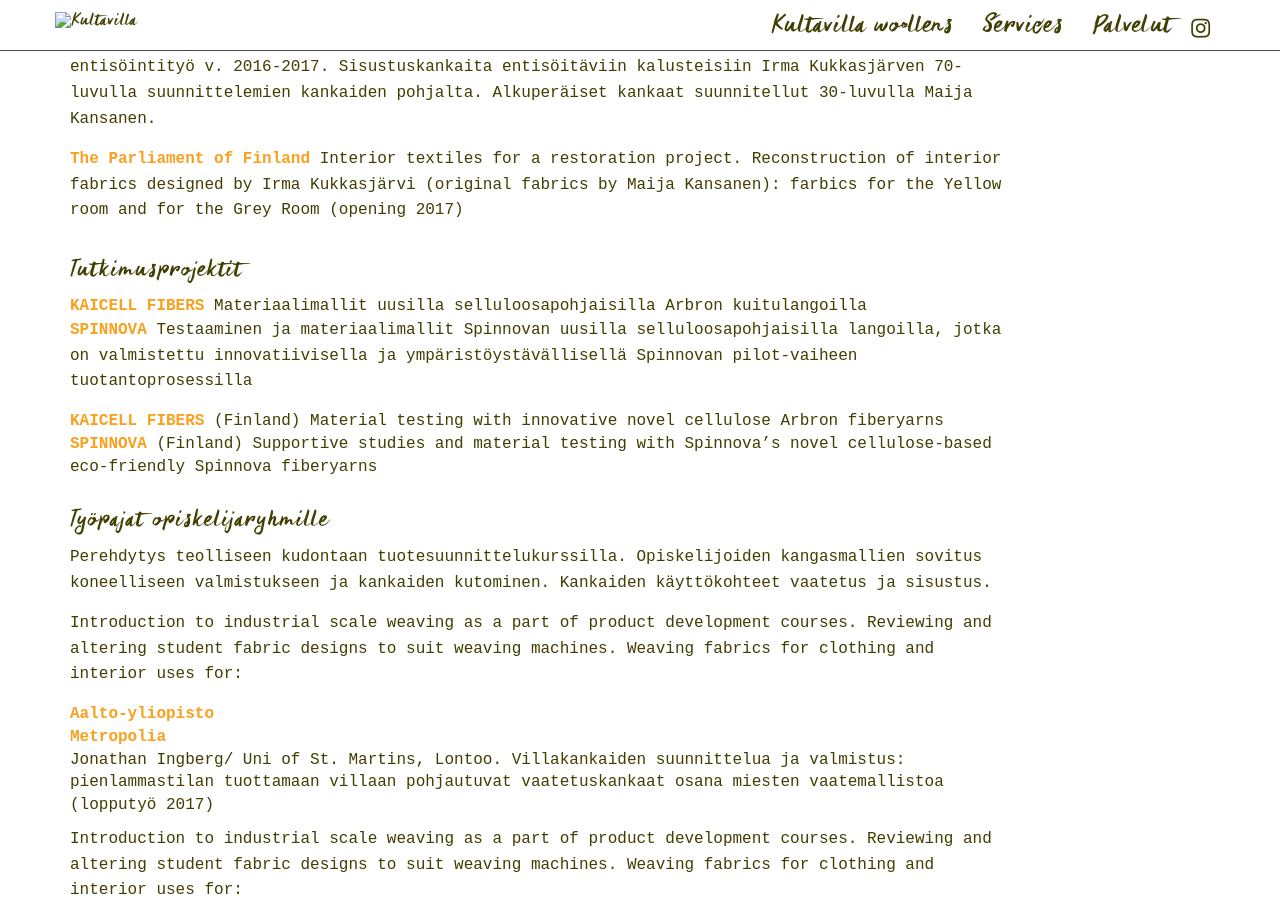
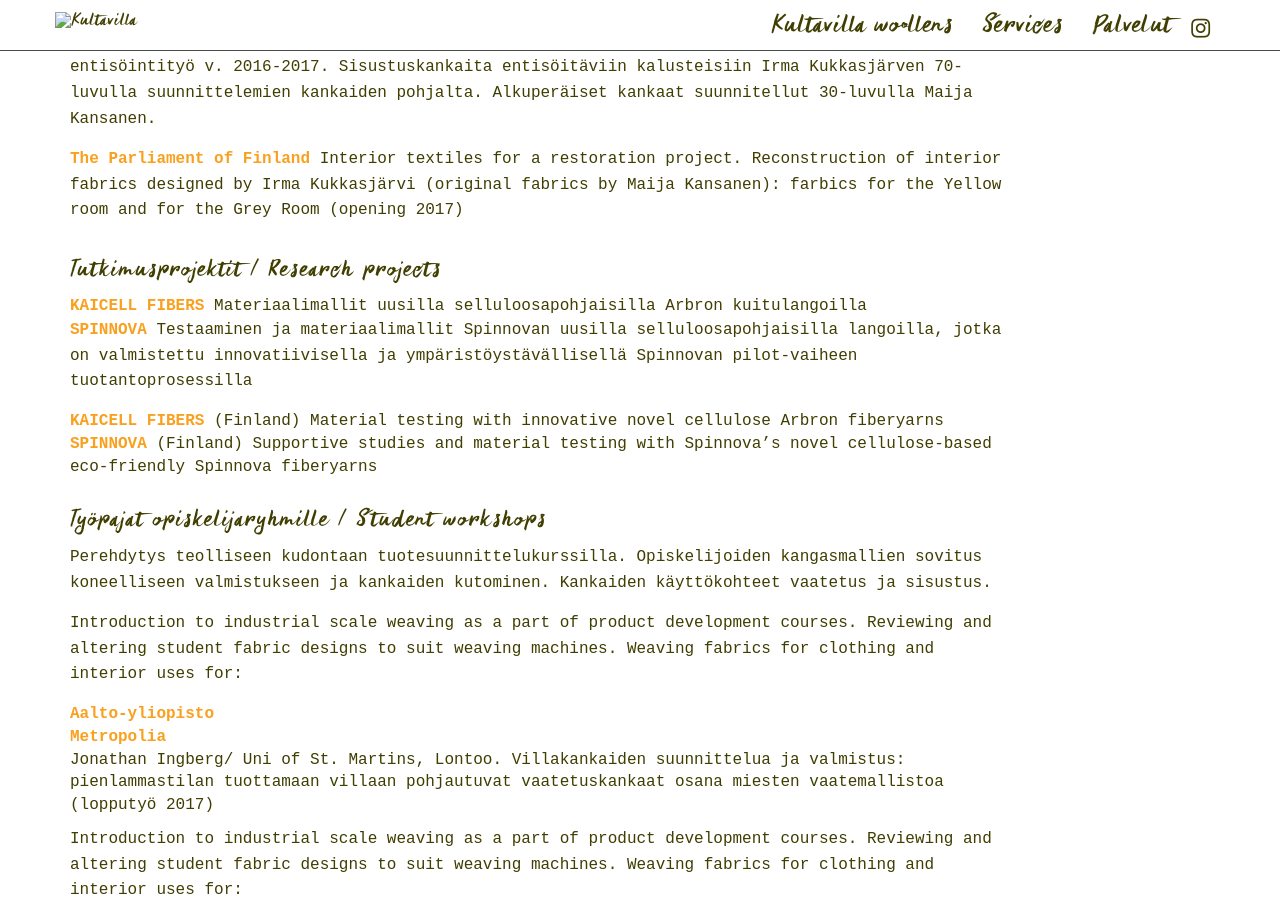
Before and after one commit to kultavilla/kultavilla.github.io, a Jekyll site: the page built from palvelut/index.md, in a window 1280 px wide and 900 px high, scrolled down 1677 px. Built offline with Jekyll 4.4.1, drawn with Linux system fonts in a browser that asks for light colours; nearby versions of some CDN libraries.

Commit message:
Updated References

```diff
--- a/_kultavilla/references.markdown
+++ b/_kultavilla/references.markdown
@@ -64,7 +64,7 @@ references:
       Interior textiles for a restoration project.
       Reconstruction of interior fabrics designed by Irma Kukkasjärvi (original fabrics by Maija Kansanen): farbics for the Yellow room and for the Grey Room (opening 2017)
 - title:
-    fi: Tutkimusprojektit
+    fi: Tutkimusprojektit / Research projects
     en: Research projects
   description:
     fi_text: |
@@ -83,7 +83,7 @@ references:
       * [SPINNOVA](https://spinnova.fi/) (Finland)
         Supportive studies and material testing with Spinnova’s novel cellulose-based eco-friendly Spinnova fiberyarns
 - title:
-    fi: Työpajat opiskelijaryhmille
+    fi: Työpajat opiskelijaryhmille / Student workshops
     en: Student workshops
   description:
     fi_text: |
```
